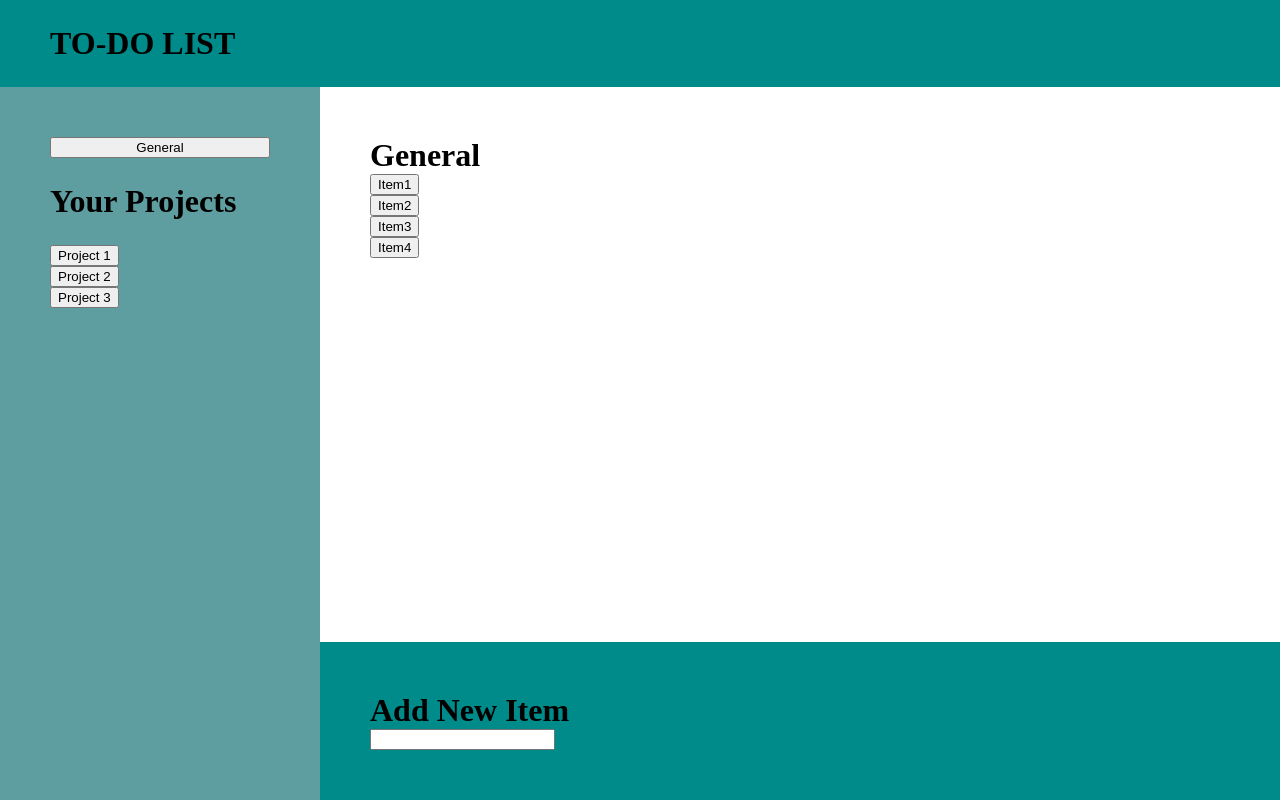
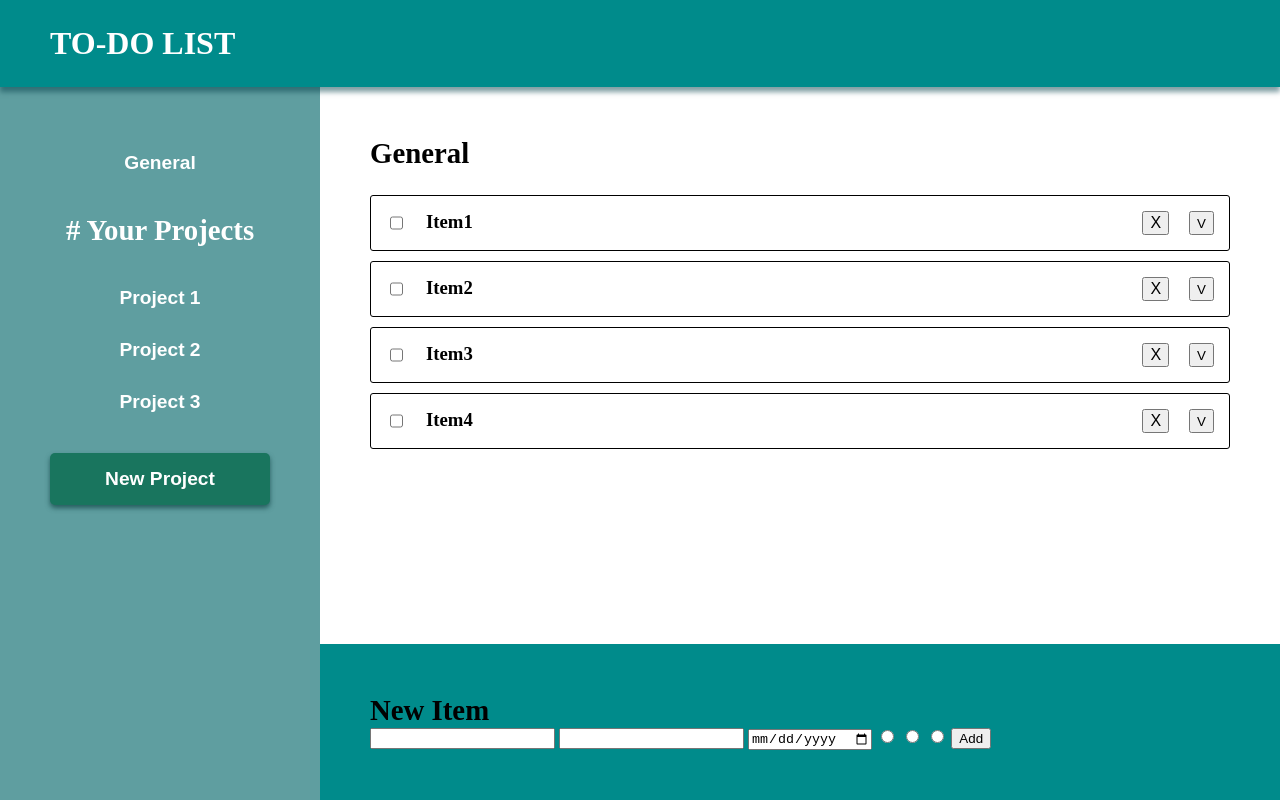
Before and after one commit to quaminh/odin-todo, a website built with webpack: page src/template.html in a window 1280 px wide. Built offline with nearby package versions, Linux system fonts and the light colour scheme.

Commit message:
Add new styles to sidebar, todo list, footer
Footer also now contains a basic framework for the inputs used to create new items

```diff
--- a/src/controller.js
+++ b/src/controller.js
@@ -7,8 +7,9 @@ export default function Controller() {
         new Project("Project 1"),
         new Project("Project 2"),
         new Project("Project 3")];
-    const currentProject = generalProject;
+    let currentProject = generalProject;
 
+    const generalProjectButton = document.querySelector("#general-project-btn");
     const listTitle = document.querySelector("#list-title");
     const projectList = document.querySelector("#project-list");
     const itemList = document.querySelector("#item-list");
@@ -17,32 +18,74 @@ export default function Controller() {
         projectList.innerText = "";
         itemList.innerText = "";
 
-        projects.forEach((project) => {
+        projects.forEach((project, index) => {
             const projectButton = document.createElement("button");
             const projectListItem = document.createElement("li");
 
+            projectButton.classList.add("project-btn");
+
             projectButton.innerText = project.name;
+            projectButton.dataset.index = index;
 
             projectListItem.appendChild(projectButton);
             projectList.appendChild(projectListItem);
         });
 
         currentProject.list.forEach((item) => {
-            const itemButton = document.createElement("button");
+            const itemCard = document.createElement("div");
+            const itemTitle = document.createElement("h3");
+            const itemCheckbox = document.createElement("input");
             const listItem = document.createElement("li");
+            const deleteButton = document.createElement("button");
+            const dropdownButton = document.createElement("button");
+
+            itemCard.classList.add("item-card");
+            deleteButton.classList.add("delete-btn");
+            dropdownButton.classList.add("dropdown-btn");
+
+            itemCheckbox.type = "checkbox";
 
             listTitle.innerText = currentProject.name;
-            itemButton.innerText = item.title;
+            itemTitle.innerText = item.title;
+            deleteButton.innerText = "X";
+            dropdownButton.innerText = "V"
 
-            listItem.appendChild(itemButton);
+            itemCard.appendChild(itemCheckbox);
+            itemCard.appendChild(itemTitle);
+            itemCard.appendChild(deleteButton);
+            itemCard.appendChild(dropdownButton);
+            listItem.appendChild(itemCard);
             itemList.appendChild(listItem);
         });
     };
+
+    generalProjectButton.addEventListener("click", () => {
+        currentProject = generalProject;
+
+        updateScreen();
+    });
+
+    projectList.addEventListener("click", (e) => {
+        if (!e.target.classList.contains("project-btn")) return;
+
+        currentProject = projects[e.target.dataset.index];
+
+        updateScreen();
+    });
 
     generalProject.addItem(new TodoItem("Item1", "", "", ""));
     generalProject.addItem(new TodoItem("Item2", "", "", ""));
     generalProject.addItem(new TodoItem("Item3", "", "", ""));
     generalProject.addItem(new TodoItem("Item4", "", "", ""));
 
+    projects[0].addItem(new TodoItem("Item1", "", "", ""));
+
+    projects[1].addItem(new TodoItem("Item1", "", "", ""));
+    projects[1].addItem(new TodoItem("Item2", "", "", ""));
+
+    projects[2].addItem(new TodoItem("Item1", "", "", ""));
+    projects[2].addItem(new TodoItem("Item2", "", "", ""));
+    projects[2].addItem(new TodoItem("Item3", "", "", ""));
+
     updateScreen();
 }
--- a/src/styles.css
+++ b/src/styles.css
@@ -7,8 +7,12 @@ body {
     flex-direction: column;
 }
 
-body, h1, ul {
+body, h1, h2, h3, p, ul {
     margin: 0;
+}
+
+h2 {
+    font-size: 1.8rem;
 }
 
 ul {
@@ -23,6 +27,9 @@ ul {
 header {
     background-color: darkcyan;
     padding: 25px 50px;
+    color: white;
+    box-shadow: 0px 5px 5px rgba(5, 64, 75, .5);
+    position: relative;
 }
 
 div#content {
@@ -32,11 +39,12 @@ div#content {
 }
 
 .sidebar {
-    box-sizing: border-box;
+    color: white;
     background-color: cadetblue;
     display: flex;
     flex-direction: column;
     gap: 25px;
+    text-align: center;
 }
 
 .main {
@@ -46,8 +54,80 @@ div#content {
 
 .main-container {
     flex: 1;
+    display: flex;
+    flex-direction: column;
+    gap: 25px;
+    /* overflow-y: scroll; */
 }
 
 .main-footer {
     background-color: darkcyan;
 }
+
+/* PROJECT LIST STYLES */
+
+.project-btn, #new-project-btn {
+    width: 100%;
+    padding: 15px;
+    color: white;
+    font-size: 1.2rem;
+    font-weight: bold;
+    border: none;
+    border-radius: 5px;
+    cursor: pointer;
+}
+
+.project-btn {
+    background: none;
+}
+.project-btn:hover {
+    background-color: rgb(110, 184, 187);
+}
+.project-btn:active {
+    background-color: cadetblue;
+}
+
+#new-project-btn {
+    background-color: rgb(25, 117, 94);
+    box-shadow: 0px 3px 5px rgba(24, 76, 78, .8);
+}
+#new-project-btn:hover {
+    background-color: rgb(32, 145, 116);
+}
+#new-project-btn:active {
+    transform: translateY(3px);
+    box-shadow: none;
+}
+
+/* TODO LIST STYLES */
+
+#item-list {
+    display: flex;
+    flex-direction: column;
+    gap: 10px;
+}
+
+.item-card {
+    padding: 15px;
+    border: 1px black solid;
+    border-radius: 3px;
+    display: flex;
+    gap: 20px;
+}
+.high-priority {
+    border: 2px rgb(0, 60, 255) solid;
+}
+.med-priority {
+    border: 2px rgb(126, 156, 255) solid;
+}
+.low-priority {
+    border: 2px rgb(192, 207, 255) solid;
+}
+.completed {
+    border: 2px black solid;
+}
+
+.delete-btn {
+    margin-left: auto;
+    font-size: 1rem;
+}
--- a/src/template.html
+++ b/src/template.html
@@ -11,19 +11,26 @@
     </header>
     <div id="content">
         <div class="sidebar">
-            <button>General</button>
-            <h1>Your Projects</h1>
+            <button id="general-project-btn" class="project-btn">General</button>
+            <h2># Your Projects</h2>
             <ul id="project-list"></ul>
+            <button id="new-project-btn">New Project</button>
         </div>
         <div class="main">
             <div class="main-container">
-                <h1 id="list-title">ToDo List</h1>
+                <h2 id="list-title"></h2>
                 <ul id="item-list"></ul>
             </div>
             <div class="main-footer">
-                <h1>Add New Item</h1>
+                <h2>New Item</h2>
                 <form>
                     <input type="text">
+                    <input type="text">
+                    <input type="date">
+                    <input type="radio">
+                    <input type="radio">
+                    <input type="radio">
+                    <button>Add</button>
                 </form>
             </div>
         </div>
--- a/src/todo-item.js
+++ b/src/todo-item.js
@@ -15,6 +15,10 @@ export default class TodoItem {
         return this.#id;
     }
 
+    isCompleted() {
+        return this.#completed;
+    }
+
     toggleCompleted() {
         this.#completed = !this.#completed;
     }
```
